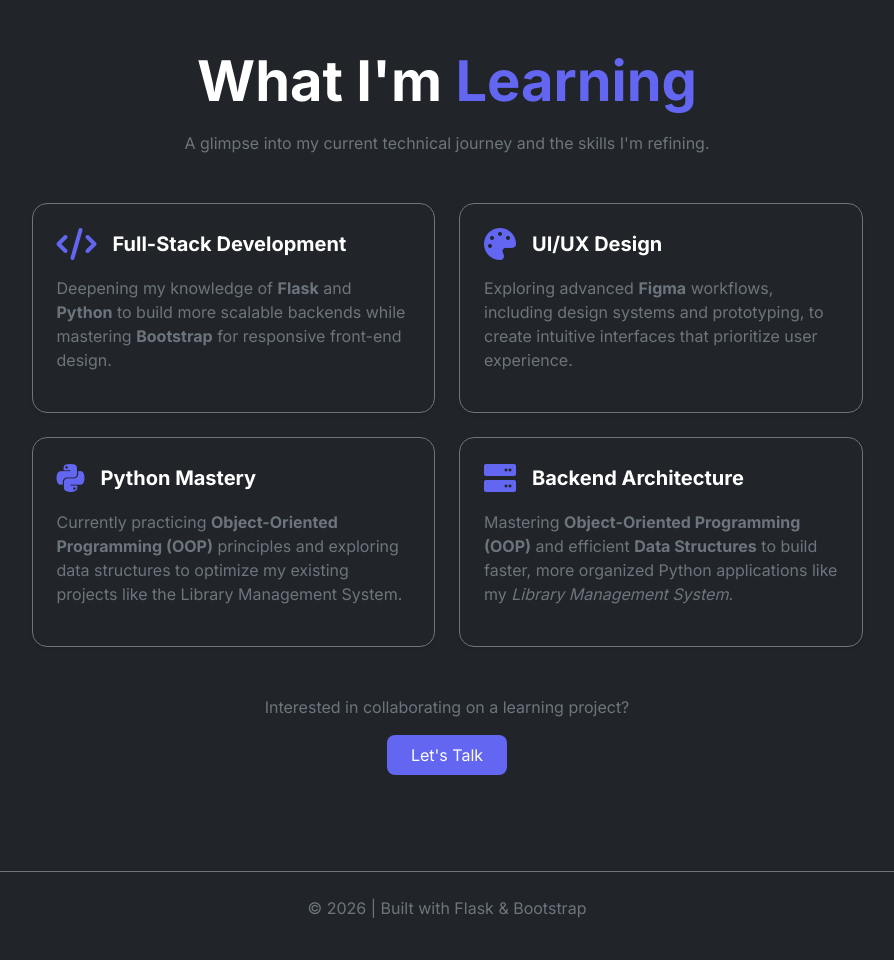
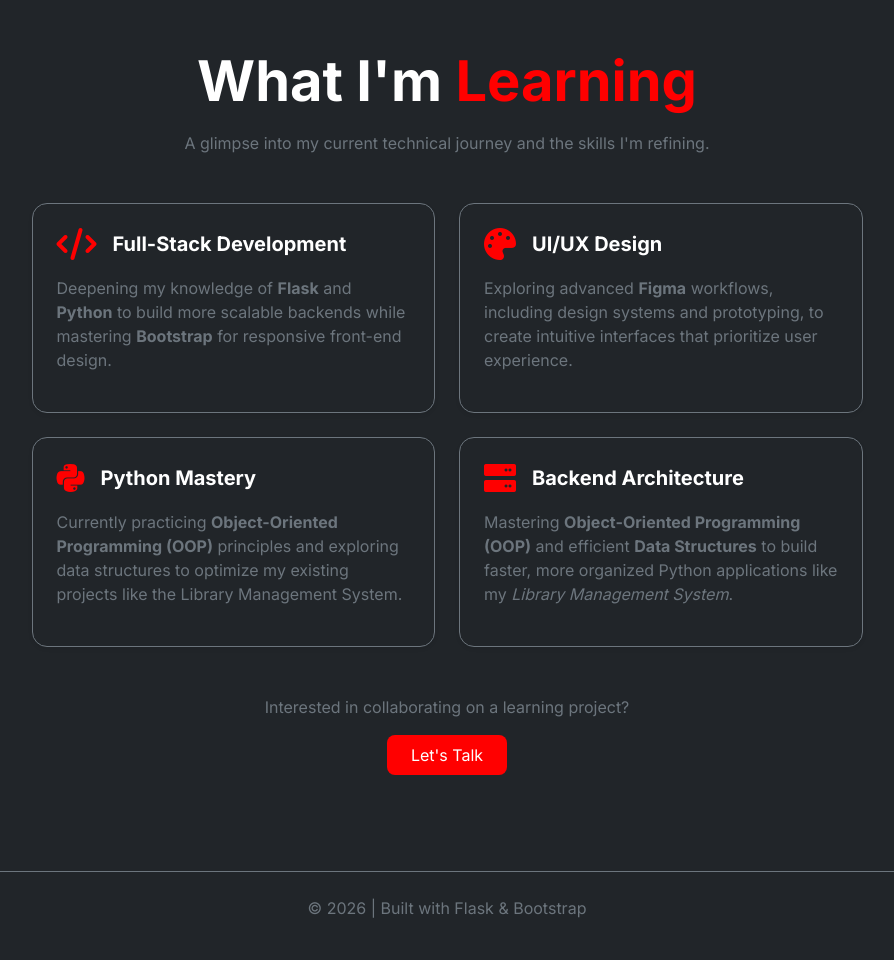
Before and after one commit to BehailuBerhanu/portfolio-flask, a Flask app: page /What-I-am-learning in a window 1280 px wide. Shown: the part 56-1016 px from the top of the page, without its empty margins (193-1087 px from the left). Run offline with Flask 3, Linux system fonts and the light colour scheme.

Commit message:
UI/UX updates: added B&W image hover, red theme, and fixed contact redirects

```diff
--- a/app.py
+++ b/app.py
@@ -1,9 +1,9 @@
-from flask import Flask, render_template
-from flask import request
+from flask import Flask, render_template, request, flash, redirect, url_for
+
 
 app = Flask(__name__)
+app.secret_key = 'your_secret_key'  # Required for flashing messages
 
-# You need to put your real student informations here
 
 student = {
     "name": "Behailu",
@@ -48,7 +48,9 @@ def contact():
     message = request.form["message"]
     # Process the contact form data (e.g., send an email, save to database)
     print(f"Message from {name}: {message}")
-    return "Thank you for your message! We will get back to you soon."
+    flash("Thank you for your message! We will get back to you soon.", "success")
+
+    return redirect(url_for("show_contact"))
 
 @app.route("/What-I-am-learning")
 def learning():
--- a/static/style.css
+++ b/static/style.css
@@ -8,32 +8,32 @@ body {
     font-weight: 800;
 }
 
-/* Purple accent like Eyuel's */
+
 .accent-color {
-    color: #6366f1;
+    color: #FF0000;
 }
 
 .skill-tag {
-    background: #1e293b;
+    background: #3b1e1e;
     color: #cbd5e1;
-    border: 1px solid #334155;
+    border: 1px solid #553333;
     padding: 5px 15px;
     border-radius: 20px;
 }
 
 .project-card {
-    background: #161b22;
-    border: 1px solid #30363d;
+    background: #221616;
+    border: 1px solid #3d3030;
     transition: transform 0.3s ease, border-color 0.3s ease;
 }
 
 .project-card:hover {
     transform: translateY(-10px);
-    border-color: #6366f1;
+    border-color: #FF0000;
 }
 
 .btn-primary {
-    background-color: #6366f1;
+    background-color: #FF0000;
     border: none;
 }
 
--- a/templates/base.html
+++ b/templates/base.html
@@ -23,6 +23,17 @@
     </nav>
 
     <main class="container py-5">
+        {% with messages = get_flashed_messages(with_categories=true) %}
+            {% if messages %}
+                {% for category, message in messages %}
+                    <div class="alert alert-success alert-dismissible fade show border-0 shadow-sm mb-4" role="alert" style="background-color: #d1e7dd; color: #0f5132;">
+                        <i class="fas fa-check-circle me-2"></i> {{ message }}
+                        <button type="button" class="btn-close" data-bs-dismiss="alert" aria-label="Close"></button>
+                    </div>
+                {% endfor %}
+            {% endif %}
+        {% endwith %}
+
         {% block content %}{% endblock %}
     </main>
 
--- a/templates/learning.html
+++ b/templates/learning.html
@@ -4,7 +4,7 @@
 <div class="row justify-content-center">
     <div class="col-lg-9">
         <section class="text-center mb-5">
-            <h1 class="display-4 fw-bold mb-3">What I'm <span style="color: #6366f1;">Learning</span></h1>
+            <h1 class="display-4 fw-bold mb-3">What I'm <span style="color: #FF0000;">Learning</span></h1>
             <p class="text-secondary">A glimpse into my current technical journey and the skills I'm refining.</p>
         </section>
 
@@ -12,7 +12,7 @@
             <div class="col-md-6">
                 <div class="card h-100 p-4 border-secondary bg-dark text-white shadow-sm" style="border-radius: 15px;">
                     <div class="d-flex align-items-center mb-3">
-                        <i class="fas fa-code fa-2x me-3" style="color: #6366f1;"></i>
+                        <i class="fas fa-code fa-2x me-3" style="color: #FF0000;"></i>
                         <h3 class="h5 mb-0 fw-bold">Full-Stack Development</h3>
                     </div>
                     <p class="text-secondary">Deepening my knowledge of <strong>Flask</strong> and <strong>Python</strong> to build more scalable backends while mastering <strong>Bootstrap</strong> for responsive front-end design.</p>
@@ -22,7 +22,7 @@
             <div class="col-md-6">
                 <div class="card h-100 p-4 border-secondary bg-dark text-white shadow-sm" style="border-radius: 15px;">
                     <div class="d-flex align-items-center mb-3">
-                        <i class="fas fa-palette fa-2x me-3" style="color: #6366f1;"></i>
+                        <i class="fas fa-palette fa-2x me-3" style="color: #FF0000;"></i>
                         <h3 class="h5 mb-0 fw-bold">UI/UX Design</h3>
                     </div>
                     <p class="text-secondary">Exploring advanced <strong>Figma</strong> workflows, including design systems and prototyping, to create intuitive interfaces that prioritize user experience.</p>
@@ -32,7 +32,7 @@
             <div class="col-md-6">
                 <div class="card h-100 p-4 border-secondary bg-dark text-white shadow-sm" style="border-radius: 15px;">
                     <div class="d-flex align-items-center mb-3">
-                        <i class="fab fa-python fa-2x me-3" style="color: #6366f1;"></i>
+                        <i class="fab fa-python fa-2x me-3" style="color: #FF0000;"></i>
                         <h3 class="h5 mb-0 fw-bold">Python Mastery</h3>
                     </div>
                     <p class="text-secondary">Currently practicing <strong>Object-Oriented Programming (OOP)</strong> principles and exploring data structures to optimize my existing projects like the Library Management System.</p>
@@ -42,7 +42,7 @@
             <div class="col-md-6">
                 <div class="card h-100 p-4 border-secondary bg-dark text-white shadow-sm" style="border-radius: 15px;">
                     <div class="d-flex align-items-center mb-3">
-                        <i class="fas fa-server fa-2x me-3" style="color: #6366f1;"></i>
+                        <i class="fas fa-server fa-2x me-3" style="color: #FF0000;"></i>
                         <h3 class="h5 mb-0 fw-bold">Backend Architecture</h3>
                     </div>
                     <p class="text-secondary">
@@ -56,7 +56,7 @@
 
         <div class="text-center mt-5">
             <p class="text-secondary">Interested in collaborating on a learning project?</p>
-            <a href="/contact" class="btn btn-primary px-4 py-2" style="background-color: #6366f1; border: none; border-radius: 8px;">Let's Talk</a>
+            <a href="/contact" class="btn btn-primary px-4 py-2" style="background-color: #FF0000; border: none; border-radius: 8px;">Let's Talk</a>
         </div>
     </div>
 </div>
```
Also changed, not shown: other parts of static/style.css (+36 -6 lines).
